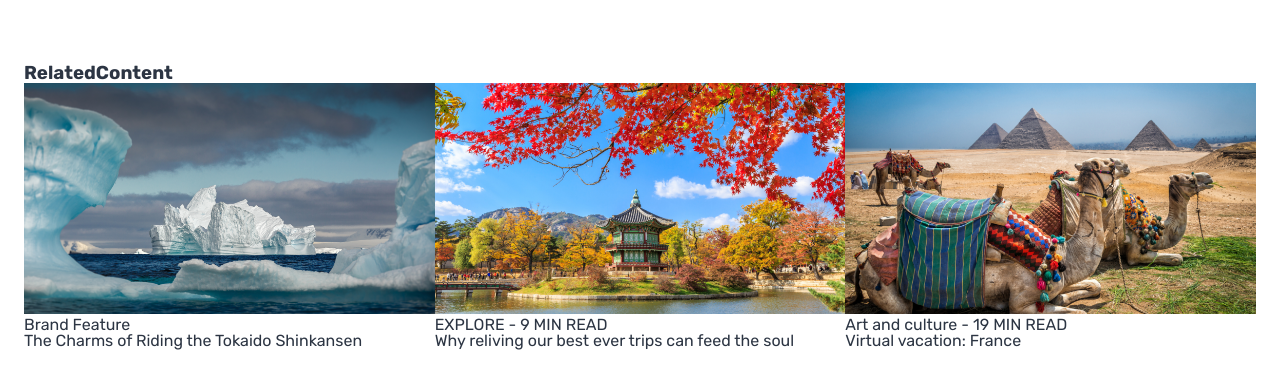
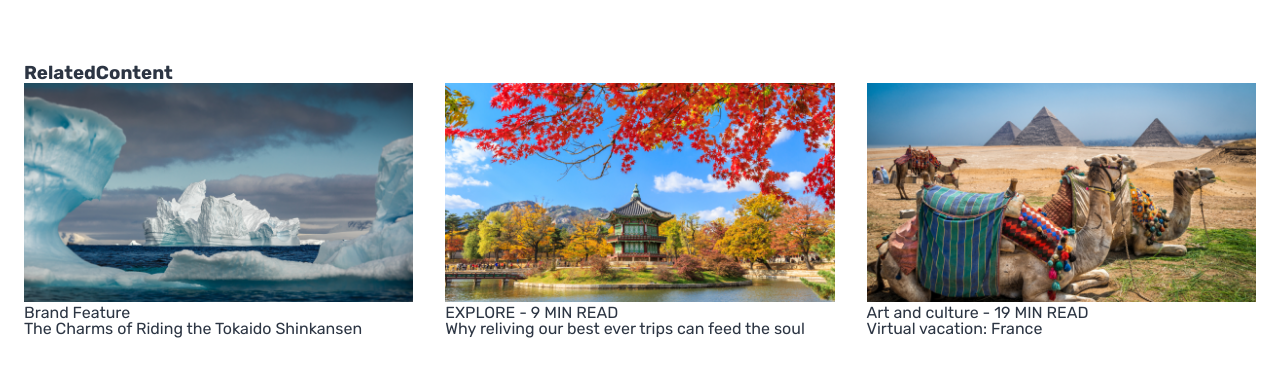
Before and after one commit to kobayashiwa/for-if-else, a plain HTML site: page index.html in a window 1280 px wide. Drawn offline with nearby package versions, Linux system fonts and the light colour scheme.

Commit message:
“リスト間のアキ調整”

```diff
--- a/css/style.css
+++ b/css/style.css
@@ -33,9 +33,11 @@ ul, li {
 .Cards {
 	display: flex;
 	flex-wrap: wrap;
+	margin-left: -32px;
 }
 .CardPreview {
 	width: 33.33%;
+	padding-left: 32px;
 }
 .CardPreview img {
 	width: 100%;
@@ -49,9 +51,6 @@ ul, li {
 
 
 
-.RailRight {
-	width: 410px;
-}
 .ArticleImage {
 	width: 100%;
 }
```
